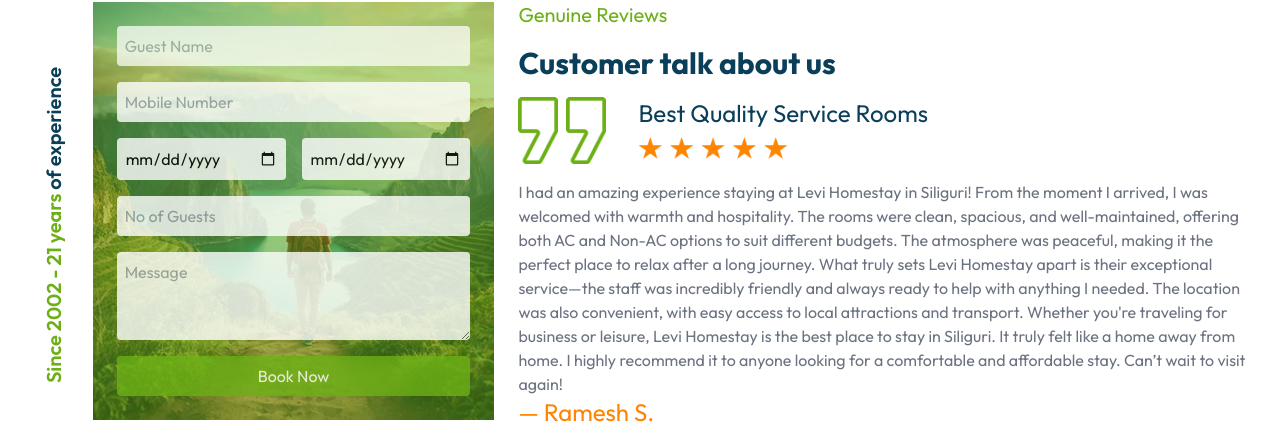
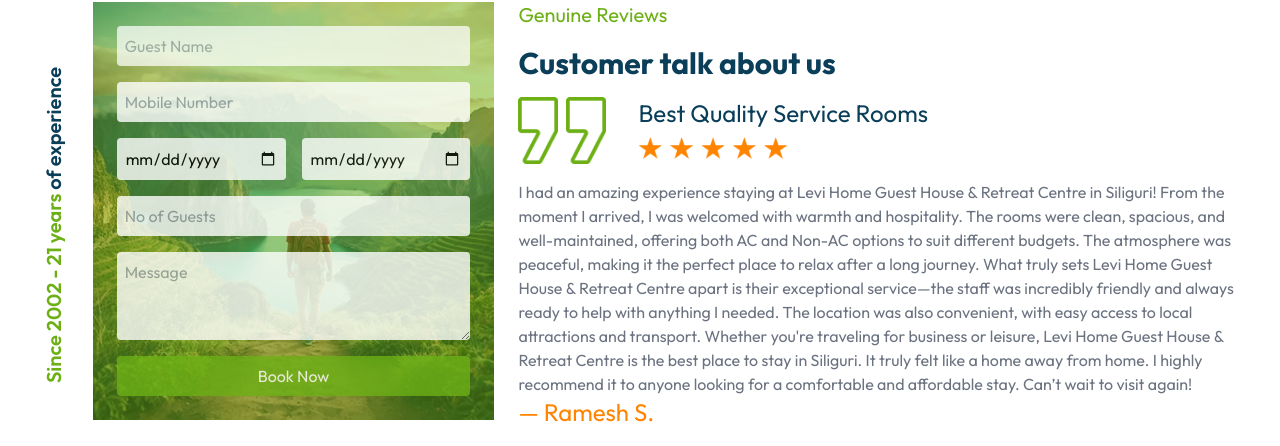
Before and after one commit to neelgit1010/levi-homestay, a Next.js app: page / in a window 1280 px wide. Shown: the part 2931-3377 px from the top of the page. Built offline with nearby package versions, Linux system fonts and the light colour scheme.

Commit message:
name change

```diff
--- a/src/components/CustomerReviews.jsx
+++ b/src/components/CustomerReviews.jsx
@@ -8,17 +8,17 @@
   const reviews = [
     {
       review:
-        " I had an amazing experience staying at Levi Homestay in Siliguri! From the moment I arrived, I was welcomed with warmth and hospitality. The rooms were clean, spacious, and well-maintained, offering both AC and Non-AC options to suit different budgets. The atmosphere was peaceful, making it the perfect place to relax after a long journey. What truly sets Levi Homestay apart is their exceptional service—the staff was incredibly friendly and always ready to help with anything I needed. The location was also convenient, with easy access to local attractions and transport. Whether you're traveling for business or leisure, Levi Homestay is the best place to stay in Siliguri. It truly felt like a home away from home. I highly recommend it to anyone looking for a comfortable and affordable stay. Can’t wait to visit again!",
+        " I had an amazing experience staying at Levi Home Guest House & Retreat Centre in Siliguri! From the moment I arrived, I was welcomed with warmth and hospitality. The rooms were clean, spacious, and well-maintained, offering both AC and Non-AC options to suit different budgets. The atmosphere was peaceful, making it the perfect place to relax after a long journey. What truly sets Levi Home Guest House & Retreat Centre apart is their exceptional service—the staff was incredibly friendly and always ready to help with anything I needed. The location was also convenient, with easy access to local attractions and transport. Whether you're traveling for business or leisure, Levi Home Guest House & Retreat Centre is the best place to stay in Siliguri. It truly felt like a home away from home. I highly recommend it to anyone looking for a comfortable and affordable stay. Can’t wait to visit again!",
       name: "— Ramesh S.",
     },
     {
       review:
-        "Staying at Levi Homestay was one of the best decisions I made during my visit to Siliguri. The rooms were spotless, comfortable, and well-furnished, with the option of both AC and Non-AC accommodations. The staff was incredibly polite and helpful, always ensuring I had everything I needed. The homestay had a peaceful ambiance, making it a perfect retreat after a long day of traveling. I also loved how conveniently located it was, with easy access to public transport and major attractions. If you're looking for a budget-friendly yet cozy place to stay in Siliguri, Levi Homestay is the place to be. Highly recommended!",
+        "Staying at Levi Home Guest House & Retreat Centre was one of the best decisions I made during my visit to Siliguri. The rooms were spotless, comfortable, and well-furnished, with the option of both AC and Non-AC accommodations. The staff was incredibly polite and helpful, always ensuring I had everything I needed. The homestay had a peaceful ambiance, making it a perfect retreat after a long day of traveling. I also loved how conveniently located it was, with easy access to public transport and major attractions. If you're looking for a budget-friendly yet cozy place to stay in Siliguri, Levi Home Guest House & Retreat Centre is the place to be. Highly recommended!",
       name: "— Amit S.",
     },
     {
       review:
-        "Levi Homestay exceeded my expectations! From the moment I arrived, I felt welcomed and at home. The rooms were spacious, well-maintained, and extremely comfortable, whether you choose an AC or Non-AC option. The staff was friendly and accommodating, always ready to assist with anything I needed. I especially appreciated how clean and peaceful the entire property was. The location is also a big plus—close to everything yet tucked away from the hustle and bustle. If you're in Siliguri and need a reliable, comfortable, and affordable place to stay, look no further than Levi Homestay!",
+        "Levi Home Guest House & Retreat Centre exceeded my expectations! From the moment I arrived, I felt welcomed and at home. The rooms were spacious, well-maintained, and extremely comfortable, whether you choose an AC or Non-AC option. The staff was friendly and accommodating, always ready to assist with anything I needed. I especially appreciated how clean and peaceful the entire property was. The location is also a big plus—close to everything yet tucked away from the hustle and bustle. If you're in Siliguri and need a reliable, comfortable, and affordable place to stay, look no further than Levi Home Guest House & Retreat Centre!",
       name: "— Priya M.",
     },
   ];
```
